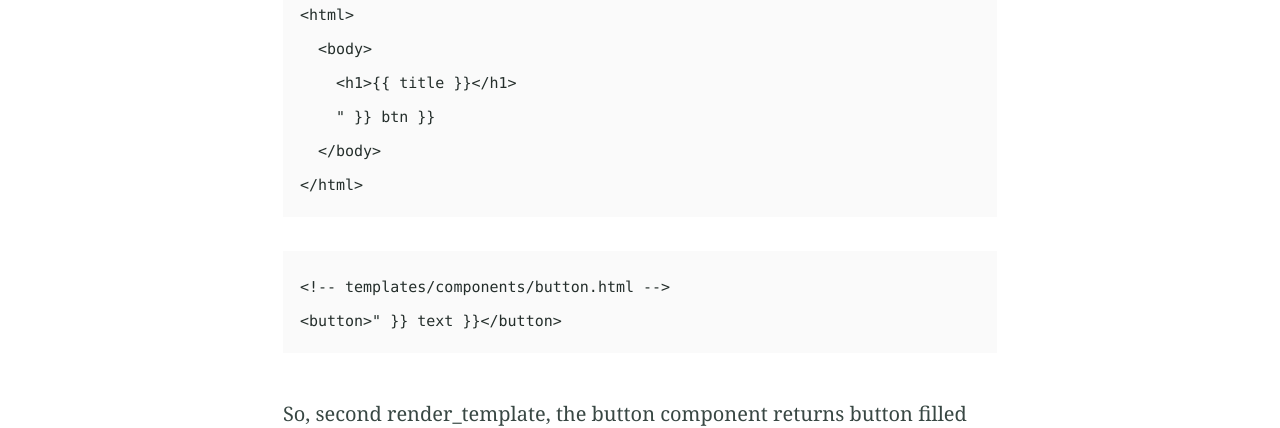
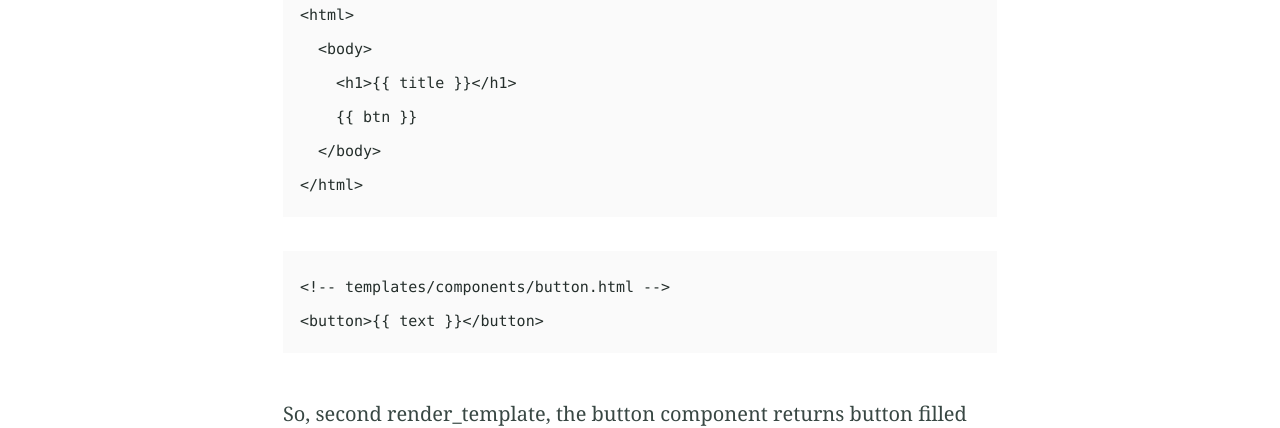
Before and after one commit to sserve-kr/sserve-kr.github.io, a Jekyll site: the page built from _posts/2022-7-7-3.md, in a window 1280 px wide. Shown: the part 1504-1932 px from the top of the page. Built offline with Jekyll 4.4.1, drawn with Linux system fonts in a browser that asks for light colours; comment, search, counter and statistics services are not loaded; some of the changed text lies outside the part shown.

Commit message:
Update 2022-7-7-3.md

````diff
--- a/_posts/2022-7-7-3.md
+++ b/_posts/2022-7-7-3.md
@@ -43,13 +43,13 @@ return render_template(
 <html>
   <body>
     <h1>{{ "{{" }} title }}</h1>
-    {{ "}}" }} btn }}
+    {{ "{{" }} btn }}
   </body>
 </html>
 ```
 ```HTML
 <!-- templates/components/button.html -->
-<button>{{ "}}" }} text }}</button>
+<button>{{ "{{" }} text }}</button>
 ```
 So, second render_template, the button component returns button filled with given text.
 Then the first render_template puts rendered button in `{% raw %}{{ btn }}{% endraw %}`
````
